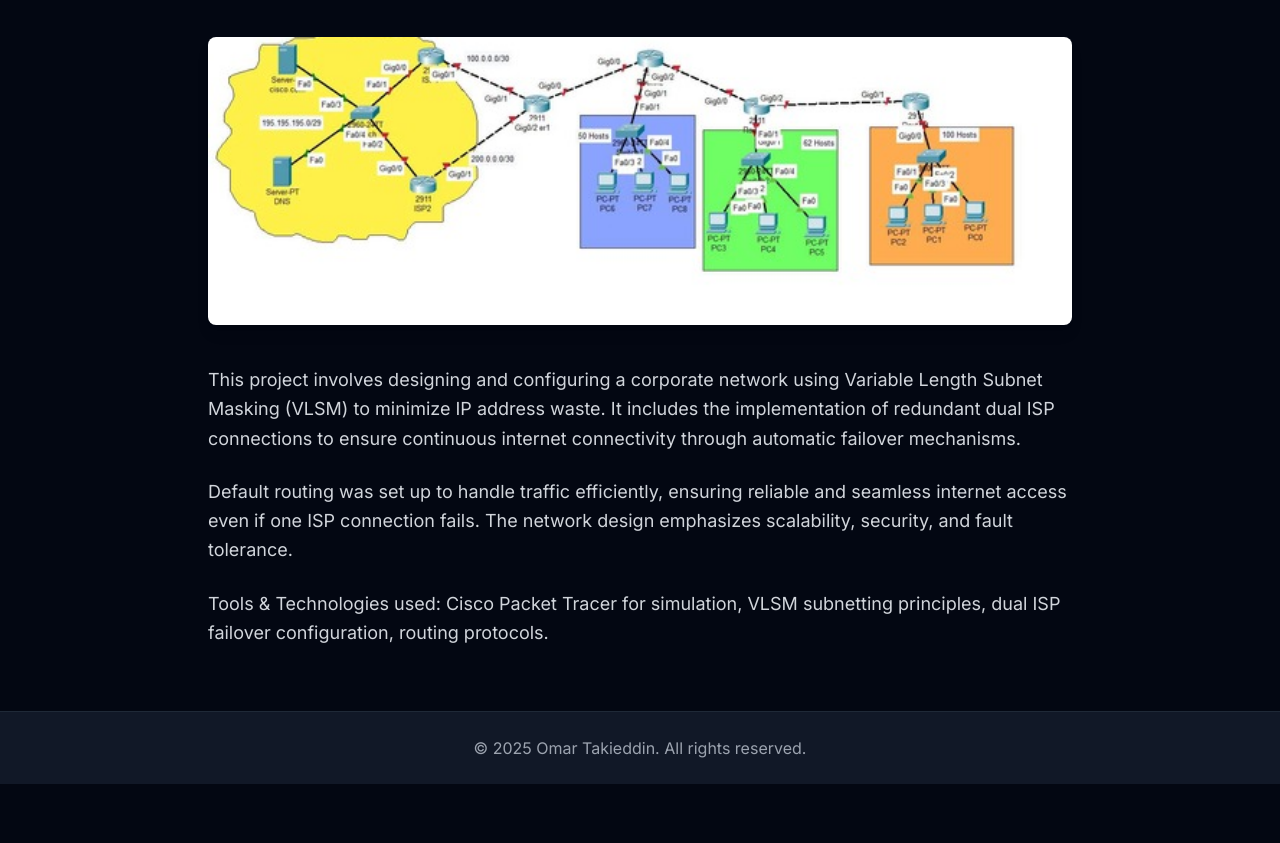
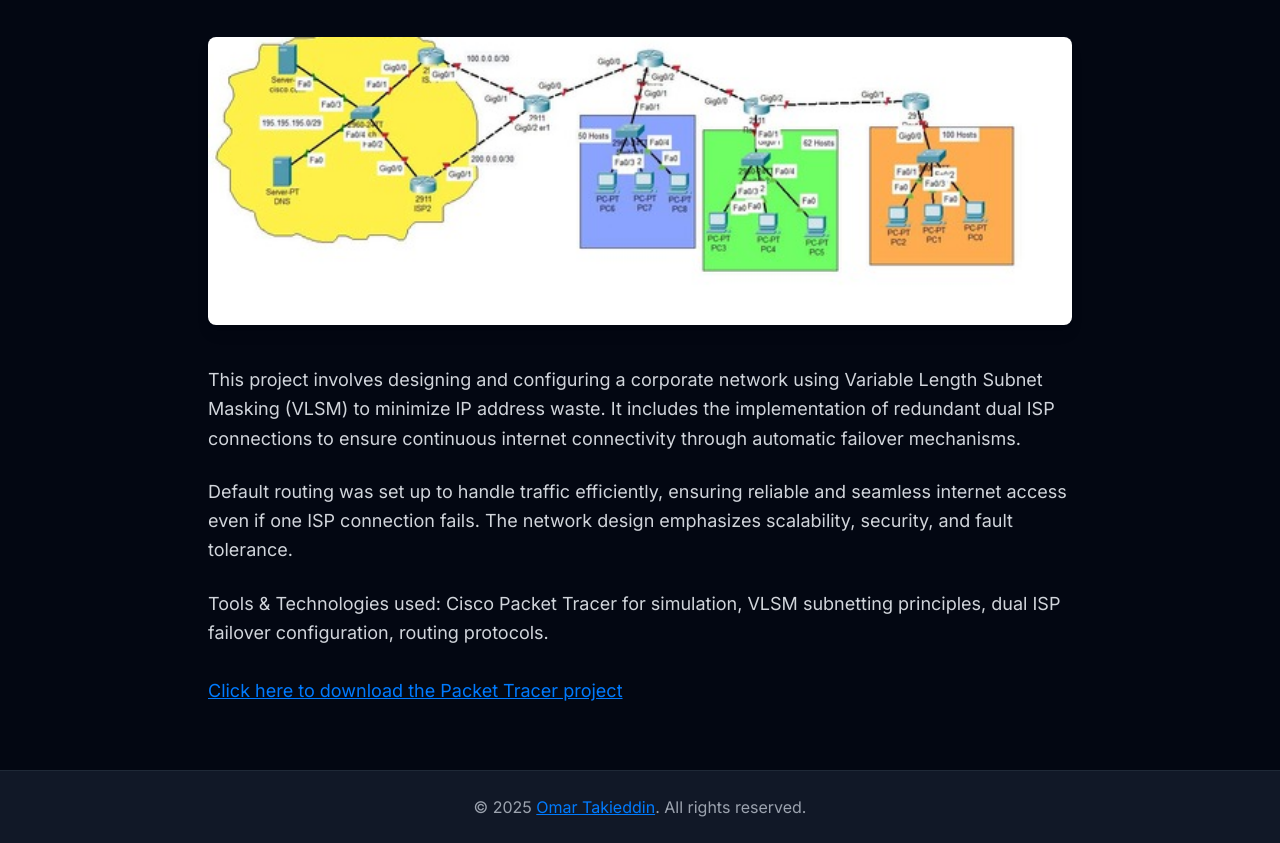
Before and after one commit to OmarTakieddin/Portfolio, a website: page project.html in a window 1280 px wide. Shown: the part 256-1099 px from the top of the page. Before the commit the page ends 1040 px from the top, so only its background shows below. Drawn offline with nearby package versions, Linux system fonts and the light colour scheme.

Commit message:
Update project.html

```diff
--- a/project.html
+++ b/project.html
@@ -43,12 +43,27 @@
           </p>
           <p>
             Tools & Technologies used: Cisco Packet Tracer for simulation, VLSM subnetting principles, dual ISP failover configuration, routing protocols.
-          </p>
+          </p> <br>
+          <a href="/Projects/Packet Project.rar" download class="clickable">
+            Click here to download the Packet Tracer project
+          </a>
         </div>
       </section>
     </main>
     <footer class="py-6 bg-gray-900 border-t border-gray-800 text-center text-gray-400">
-      &copy; 2025 Omar Takieddin. All rights reserved.
+      &copy; 2025 <a href="https://www.linkedin.com/in/omartakieddin/" class="clickable" target="_blank">Omar Takieddin</a>. All rights reserved.
     </footer>
+          <style>
+        .clickable {
+          color: #007Bff;
+          text-decoration: underline;
+          transition: color 0.2s ease;
+        }
+        .clickable:hover {
+          color: #0056b3;
+          text-decoration: none;
+          cursor: pointer;
+        }
+      </style>
   </body>
 </html>
```
